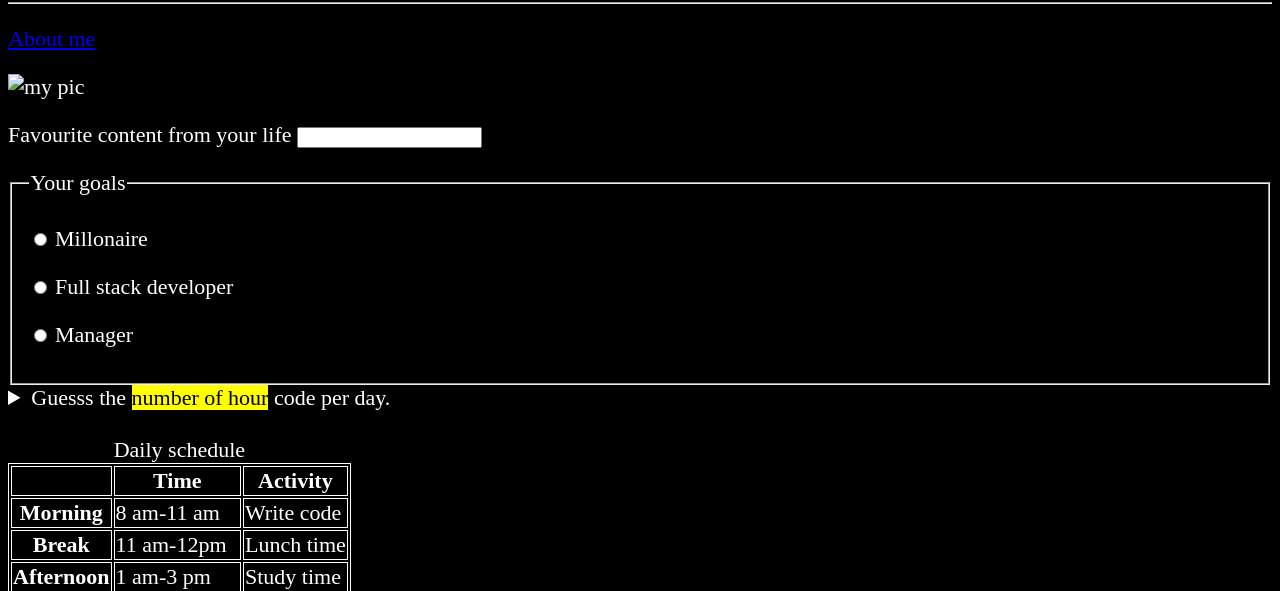
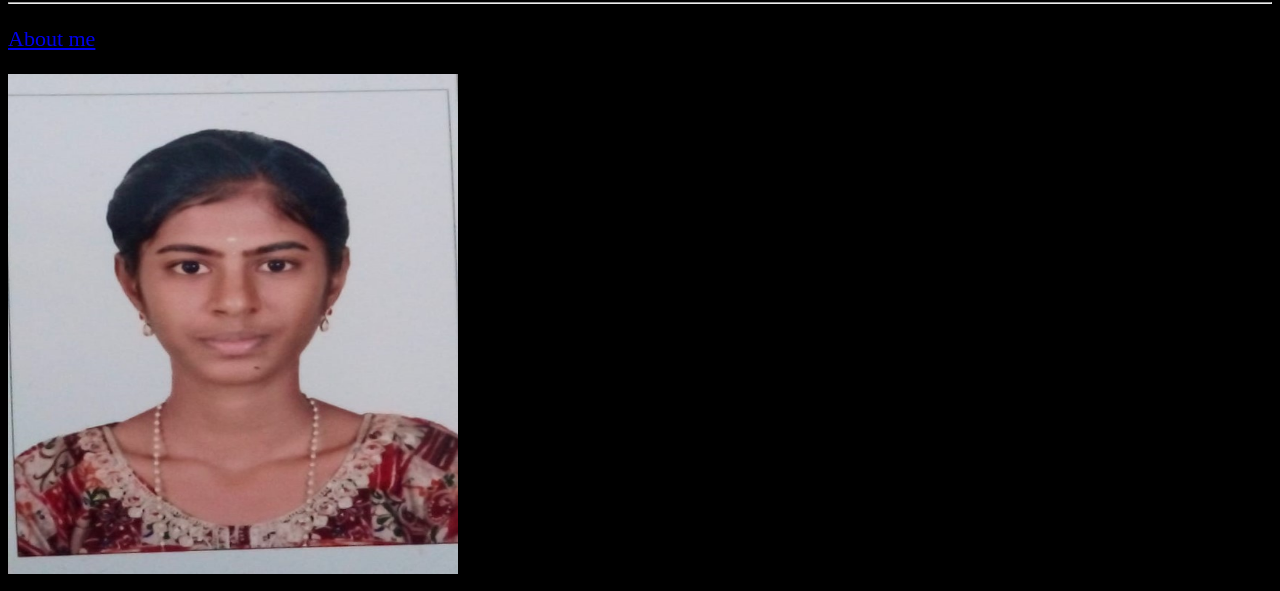
Before and after one commit to Mathiyarasi232007/My-first-project, a plain HTML site: page index.html in a window 1280 px wide. Shown: the part 209-800 px from the top of the page. Drawn offline with Linux system fonts and the light colour scheme.

Commit message:
Update index.html

```diff
--- a/index.html
+++ b/index.html
@@ -25,7 +25,7 @@
     <article>
     <p><a href="aboutme.html">About me</a></p>
     <img
-      src="Pictures/mathiiii.jpg"
+      src="mathiiii.jpg"
       alt="my pic"
       title="I am the queen"
       width="450"
```
